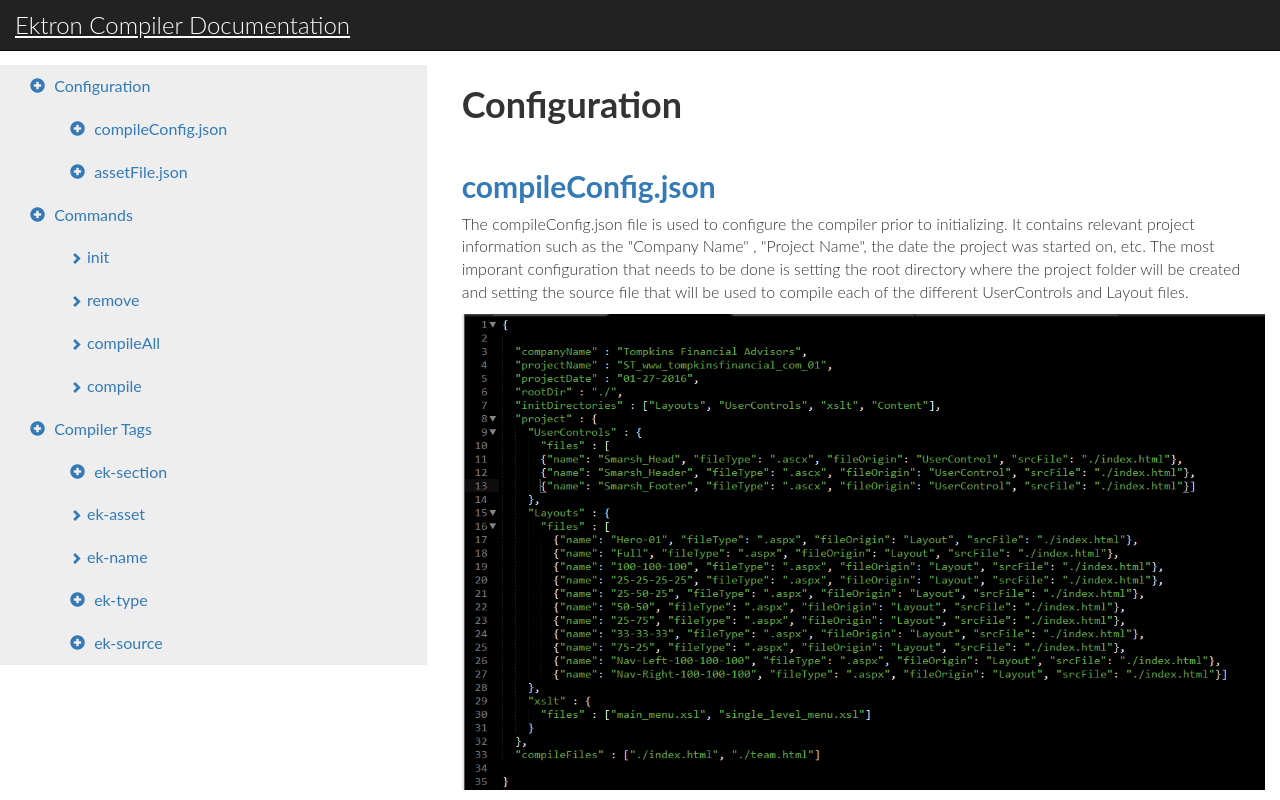
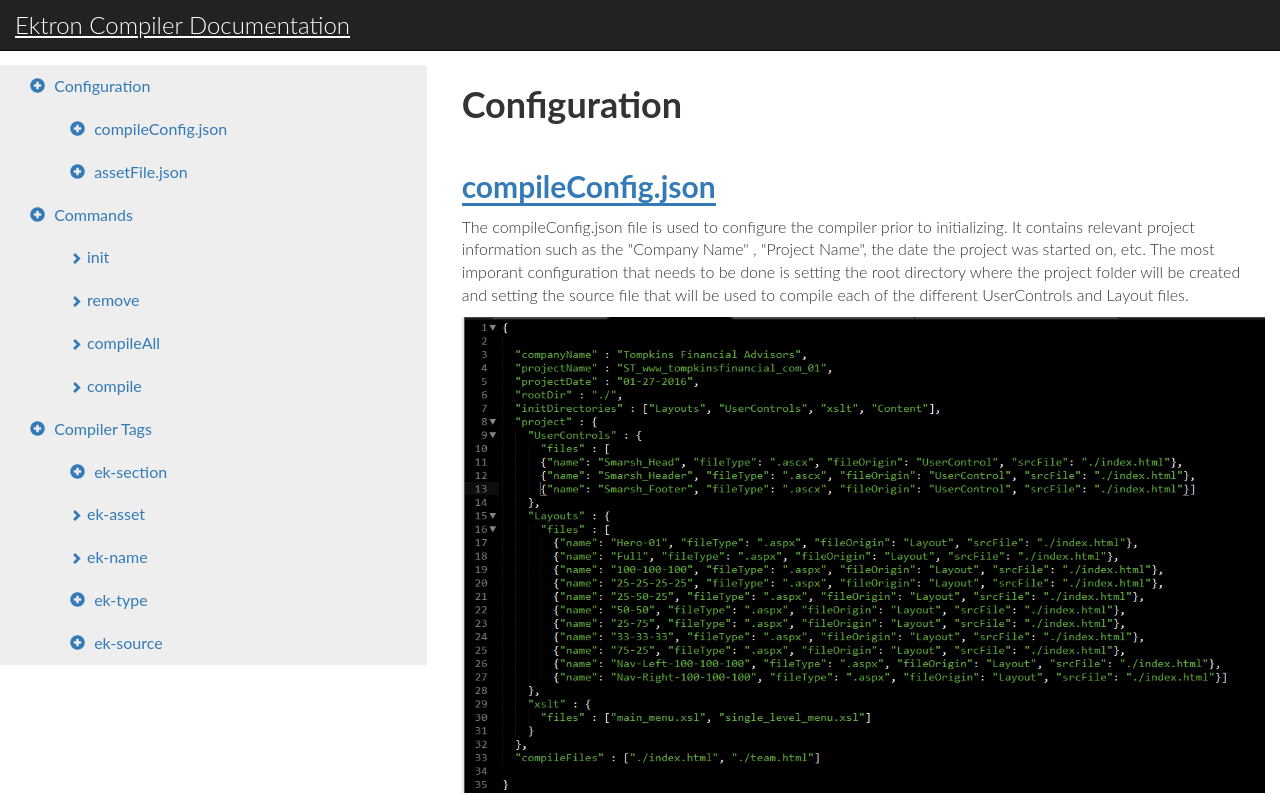
Before and after one commit to uclabruin909/ekCompilerDoc, a website: page index.html in a window 1280 px wide. Shown: the top 800 px of the page. Drawn offline with nearby package versions, Linux system fonts and the light colour scheme; a small style sheet from the web is missing.

Commit message:
create additional styling rules

```diff
--- a/css/style.css
+++ b/css/style.css
@@ -132,9 +132,15 @@ h1 {
   font-weight: bold;
 }
 
+
 h2, h3, h4 {
   color: #337ab7;
   font-weight: bold;
+}
+
+h2 {
+  display: inline-block;
+  border-bottom: 3px solid #337ab7;
 }
 
 section {
```
